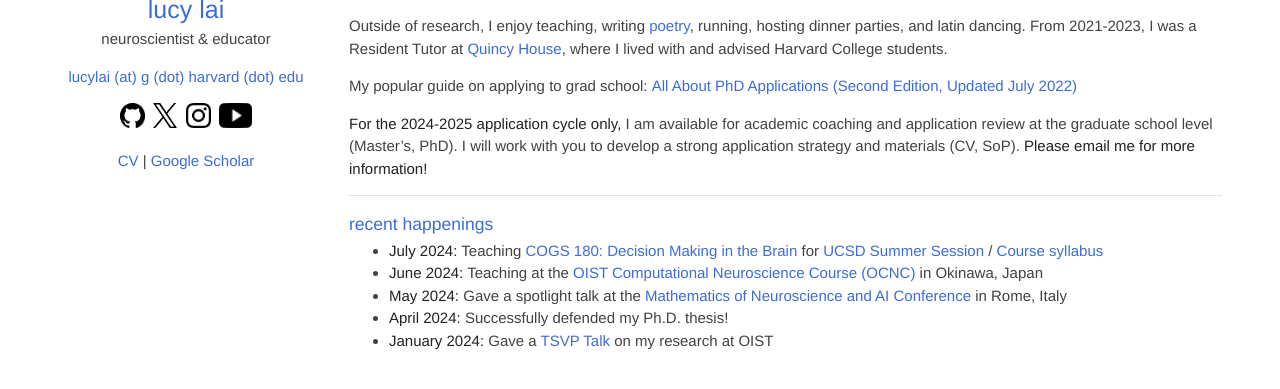
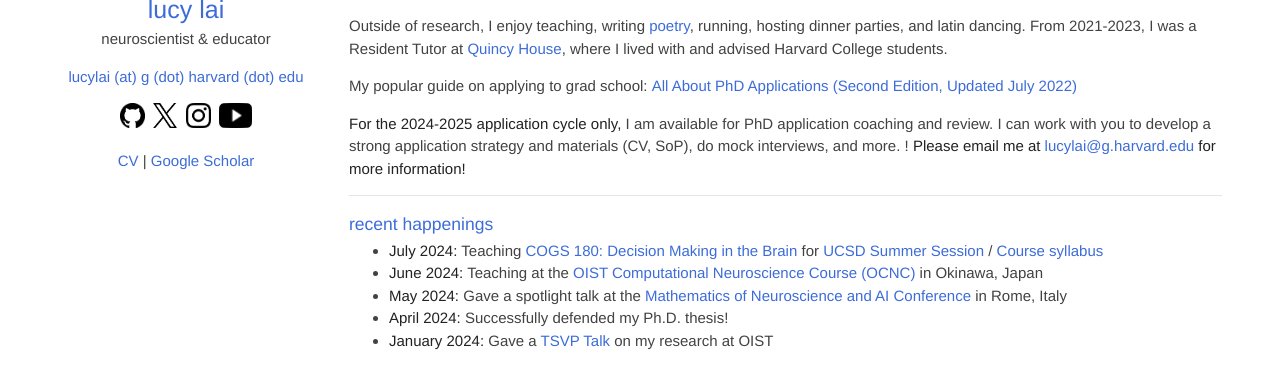
Before and after one commit to lucylai96/lucylai96.github.io, a Jekyll site: the page built from index.md, in a window 1280 px wide, cut to the strip 255-644 px from the top of the page. Built offline with Jekyll 4.4.1, drawn with Linux system fonts in a browser that asks for light colours; our own code applies the rules of GitHub Pages for plain Markdown files.

Commit message:
Update index.md

```diff
--- a/index.md
+++ b/index.md
@@ -8,7 +8,7 @@ Outside of research, I enjoy teaching, writing <a href="http://subcorticalsongs.
 
 My popular guide on applying to grad school: **[All About PhD Applications (Second Edition, Updated July 2022)](https://lucylai.com/blog/gradapps)**
 
-**For the 2024-2025 application cycle only,** I am available for academic coaching and application review at the graduate school level (Master's, PhD). I will work with you to develop a strong application strategy and materials (CV, SoP). **Please email me for more information!**
+**For the 2024-2025 application cycle only,** I am available for PhD application coaching and review. I can work with you to develop a strong application strategy and materials (CV, SoP), do mock interviews, and more. ! **Please email me at [lucylai@g.harvard.edu](mailto:lucylai@g.harvard.edu) for more information!**
 
 ***
 
```
